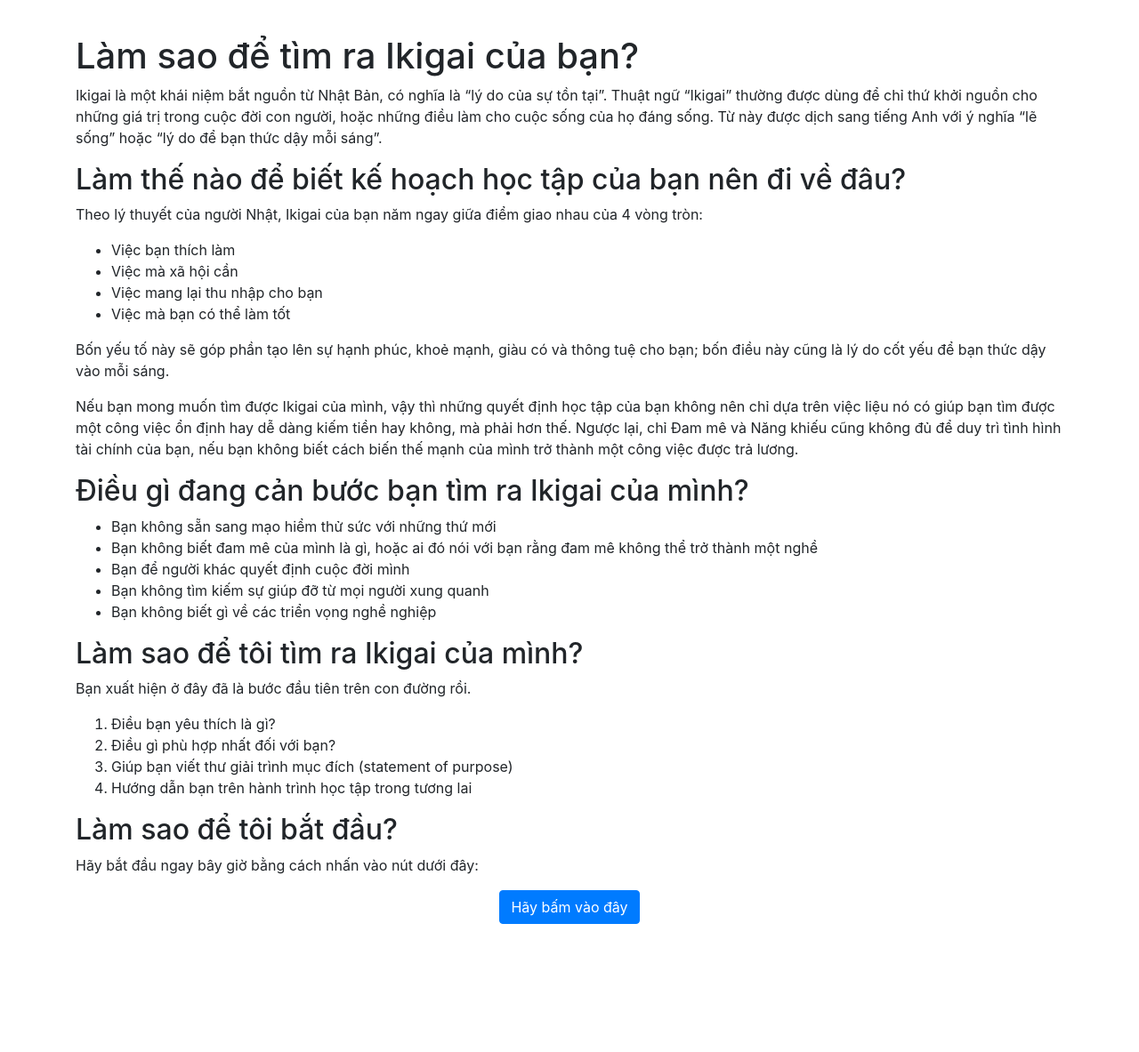
After one commit to duat0sao/huongnghiep-ikigai, a PHP site: page /phpmail/gioithieu1.php?id=13 in a window 1280 px wide. The commit adds this page. Shown: the part 424-1607 px from the top of the page at 89% size. Run offline with PHP 8.4, Linux system fonts and the light colour scheme; data comes from the database, SQL or seed files in the repository.

Commit message:
bosung data

```diff
--- /dev/null
+++ b/gioithieu1.php
@@ -0,0 +1,150 @@
+<?php
+include 'config.php';
+
+?>
+
+
+<!DOCTYPE html>
+<html lang="vi">
+<head>
+	<meta charset="UTF-8" />
+	<meta name="viewport" content="width=device-width, initial-scale=1, maximum-scale=1" />
+    <meta name="viewport" content="width=device-width, initial-scale=1, shrink-to-fit=no">
+	<link rel="stylesheet" href="https://stackpath.bootstrapcdn.com/bootstrap/4.3.1/css/bootstrap.min.css" integrity="sha384-ggOyR0iXCbMQv3Xipma34MD+dH/1fQ784/j6cY/iJTQUOhcWr7x9JvoRxT2MZw1T" crossorigin="anonymous">
+	<title>Giới thiệu ikigai</title>
+    <style>
+      span.slogan{
+        padding: 0 12px;
+        color: #367cff;
+      }
+    </style>
+
+
+
+
+
+
+
+
+
+
+
+</head>
+
+
+
+<body>
+
+
+<?php include 'header.php';?>
+
+
+
+
+
+
+
+<br><br>
+
+	<div class="container" id="">
+
+
+
+
+<center><figure class="post-thumbnail"><img width="385" height="230" src="https://sofiri.com/wp-content/uploads/2020/01/maxresdefault-1140x650-1-770x460.jpg" class="" alt="" loading="lazy" /></figure></center>
+
+		<br>
+
+	<h1>Làm sao để tìm ra Ikigai của bạn?</h1>
+
+<div class="">
+
+<p>Ikigai là một khái niệm bắt nguồn từ Nhật Bản, có nghĩa là &#8220;lý do của sự tồn tại&#8221;.
+    Thuật ngữ &#8220;Ikigai&#8221; thường được dùng để chỉ thứ khởi nguồn cho những giá trị trong cuộc đời con người,
+    hoặc những điều làm cho cuộc sống của họ đáng sống. Từ này được dịch sang tiếng Anh với ý nghĩa &#8220;lẽ sống&#8221; hoặc &#8220;lý do để bạn thức dậy mỗi sáng&#8221;.</p>
+
+
+
+<p></p>
+
+
+
+<h2>Làm thế nào để biết kế hoạch học tập của bạn nên đi về đâu?</h2>
+
+
+
+<p>Theo lý thuyết của người Nhật, Ikigai của bạn năm ngay giữa điểm giao nhau của 4 vòng tròn:</p>
+
+
+
+<ul><li>Việc bạn thích làm</li><li>Việc mà xã hội cần</li><li>Việc mang lại thu nhập cho bạn</li><li>Việc mà bạn có thể làm tốt</li></ul>
+
+
+
+
+
+
+
+<p>Bốn yếu tố này sẽ góp phần tạo lên sự hạnh phúc, khoẻ mạnh,
+    giàu có và thông tuệ cho bạn; bốn điều này cũng là lý do cốt yếu để bạn thức dậy vào mỗi sáng.</p>
+
+
+
+<p>Nếu bạn mong muốn tìm được Ikigai của mình, vậy thì những quyết định học tập
+    của bạn không nên chỉ dựa trên việc liệu nó có giúp bạn tìm được một công việc ổn định hay dễ dàng kiếm tiền hay không,
+    mà phải hơn thế. Ngược lại, chỉ Đam mê và Năng khiếu cũng không đủ để duy trì tình hình tài chính của bạn, nếu bạn không biết cách biến thế mạnh
+    của mình trở thành một công việc được trả lương.</p>
+
+
+
+<h2 id="">Điều gì đang cản bước bạn tìm ra Ikigai của mình?</h2>
+
+
+
+<ul>
+    <li>Bạn không sẵn sang mạo hiểm thử sức với những thứ mới</li>
+    <li>Bạn không biết đam mê của mình là gì, hoặc ai đó nói với bạn rằng đam mê không thể trở thành một nghề</li>
+    <li>Bạn để người khác quyết định cuộc đời mình</li>
+    <li>Bạn không tìm kiếm sự giúp đỡ từ mọi người xung quanh</li>
+    <li>Bạn không biết gì về các triển vọng nghề nghiệp</li>
+</ul>
+
+
+
+<h2 id="">Làm sao để tôi tìm ra Ikigai của mình?</h2>
+
+
+
+<p>Bạn xuất hiện ở đây đã là bước đầu tiên trên con đường rồi.</p>
+
+
+
+<ol>
+    <li>Điều bạn yêu thích là gì?</li>
+    <li>Điều gì phù hợp nhất đối với bạn?</li>
+    <li>Giúp bạn viết thư giải trình mục đích (statement of purpose)</li>
+    <li>Hướng dẫn bạn trên hành trình học tập  trong tương lai</li>
+</ol>
+
+
+
+<h2>Làm sao để tôi bắt đầu?</h2>
+
+
+
+
+
+
+
+
+
+
+<p>Hãy bắt đầu ngay bây giờ bằng cách nhấn vào nút dưới đây:</p>
+
+<center>
+    <button class="btn btn-primary"><a href="toigioi.php?id=<?php echo $idkhach;?>" style="color: white;"> Hãy bấm vào đây </a></button>
+</center>
+
+<br><br><br><br><br><br>
+
+</html>
--- a/header.php
+++ b/header.php
@@ -41,7 +41,7 @@
                       <a style="width:100; font-size: 15px;" class="nav-link" href="index1.php?id=<?php echo $idkhach;?>"><strong>Trang chủ</strong><span class="sr-only">(current)</span></a>
                   </li>
                   <li class="nav-item">
-                      <a style="width:100; font-size: 15px;" class="nav-link" href="#">Giới thiệu</a>
+                      <a style="width:100; font-size: 15px;" class="nav-link" href="gioithieu1.php?id=<?php echo $idkhach;?>">Giới thiệu</a>
                   </li>
 
                   <li class="nav-item">
--- a/index.php
+++ b/index.php
@@ -172,8 +172,8 @@
                               <input type="text" name="email" class="form-control" placeholder="Email" required>
                           </div>
                           <div class="form-group">
-                              <label for="exampleDropdownFormPassword1">Password</label>
-                              <input type="password" name="password" class="form-control" placeholder="Password" required>
+                              <label for="exampleDropdownFormPassword1">Mật khẩu</label>
+                              <input type="password" name="password" class="form-control" placeholder="Mật khẩu" required>
                           </div>
                           <!-- <div class="form-check">
                           <input type="checkbox" class="form-check-input">
@@ -181,7 +181,7 @@
                               Remember me
                           </label>
                       </div> -->
-                          <button type="submit" class="btn btn-primary" name="sign-in">Đăng ký</button>
+                          <button type="submit" class="btn btn-primary" name="sign-in">Đăng Nhập</button>
                           <div class="dropdown-divider"></div>
                           <a type="button" class="dropdown-item" href="#" data-dismiss="modal" data-toggle="modal" data-target="#sign-up">
                                Đăng ký.
```
